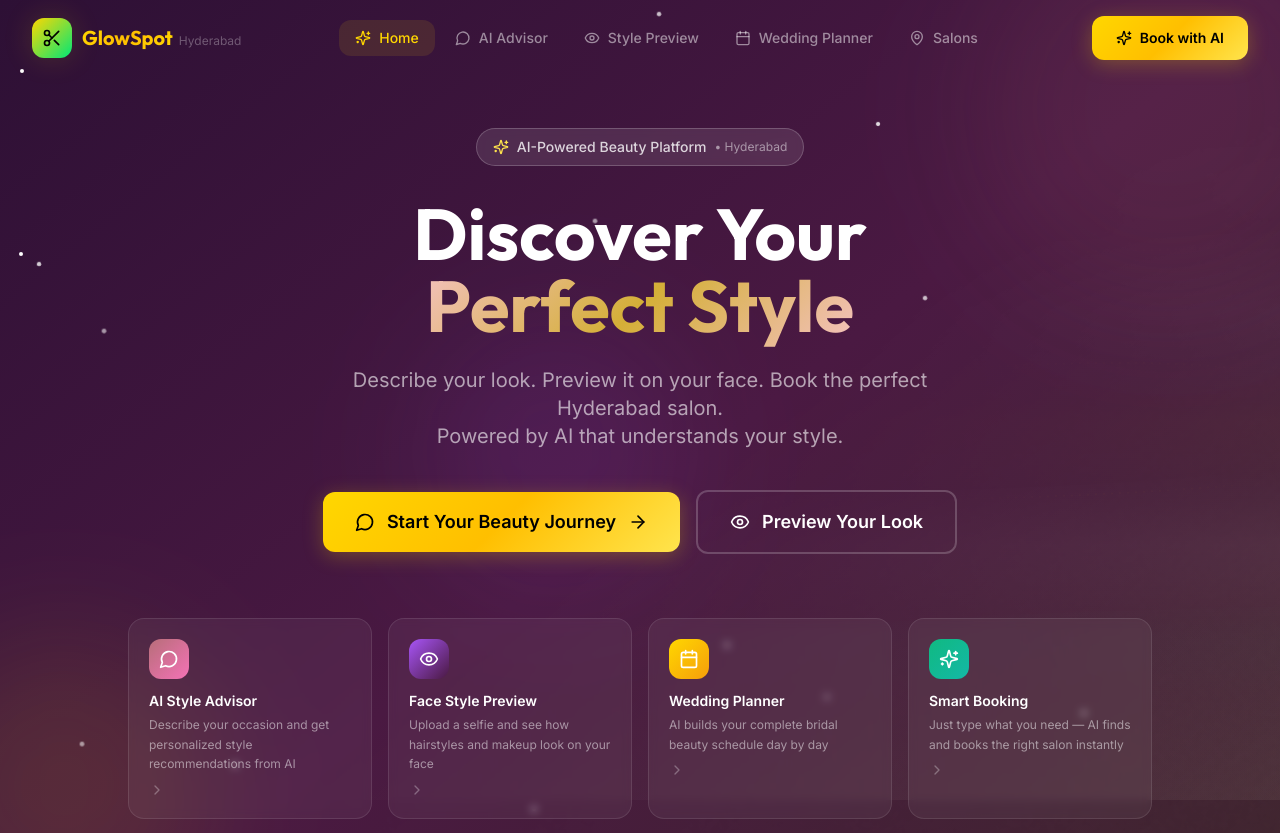
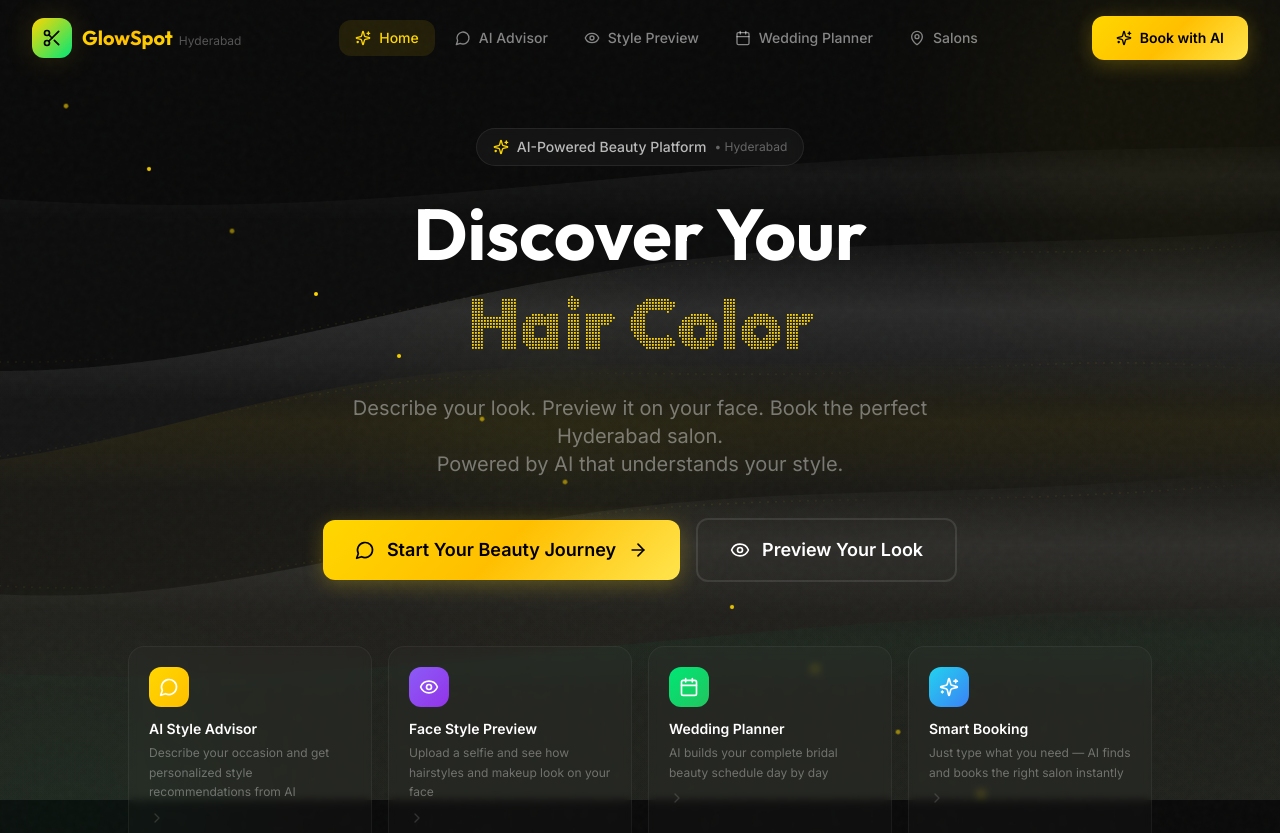
Before and after one commit to mithileshofficial06/glowspot, a Next.js app: page / in a window 1280 px wide. Shown: the top 833 px of the page. Built offline with nearby package versions, Linux system fonts and the light colour scheme.

Commit message:
Particle dispersal effect added

```diff
--- a/components/HeroSection.jsx
+++ b/components/HeroSection.jsx
@@ -1,6 +1,6 @@
 'use client';
 
-import { useState, useEffect } from 'react';
+import { useState, useEffect, useRef, useCallback } from 'react';
 import Link from 'next/link';
 import { Sparkles, Eye, Calendar, MessageCircle, Star, ArrowRight, ChevronRight } from 'lucide-react';
 
@@ -10,67 +10,284 @@ const features = [
     title: 'AI Style Advisor',
     desc: 'Describe your occasion and get personalized style recommendations from AI',
     href: '/advisor',
-    color: 'from-rose-gold to-pink-400',
+    color: 'from-neon-gold to-neon-amber',
   },
   {
     icon: Eye,
     title: 'Face Style Preview',
     desc: 'Upload a selfie and see how hairstyles and makeup look on your face',
     href: '/preview',
-    color: 'from-purple-500 to-plum',
+    color: 'from-violet-500 to-purple-600',
   },
   {
     icon: Calendar,
     title: 'Wedding Planner',
     desc: 'AI builds your complete bridal beauty schedule day by day',
     href: '/planner',
-    color: 'from-gold to-amber-500',
+    color: 'from-emerald-glow to-green-500',
   },
   {
     icon: Sparkles,
     title: 'Smart Booking',
     desc: 'Just type what you need — AI finds and books the right salon instantly',
     href: '/advisor',
-    color: 'from-emerald-500 to-teal-500',
+    color: 'from-cyan-400 to-blue-500',
   },
 ];
 
 const heroWords = ['Bridal Look', 'Hair Color', 'Perfect Style', 'Wedding Glow'];
 
+// ═══ Particle Text Engine ═══
+class Particle {
+  constructor(x, y, color) {
+    this.originX = x;
+    this.originY = y;
+    this.x = x;
+    this.y = y;
+    this.color = color;
+    this.size = 1.8;
+    // Scatter properties
+    this.scatterX = x + (Math.random() - 0.5) * 500;
+    this.scatterY = y + (Math.random() - 0.5) * 300;
+    this.scatterAngle = Math.random() * Math.PI * 2;
+    this.scatterSpeed = 1 + Math.random() * 3;
+    this.opacity = 1;
+    this.life = 1;
+  }
+
+  drawAssembled(ctx) {
+    ctx.fillStyle = this.color;
+    ctx.globalAlpha = this.opacity;
+    ctx.fillRect(this.x, this.y, this.size, this.size);
+  }
+}
+
+function getTextParticles(ctx, text, canvasWidth, canvasHeight, fontSize) {
+  const particles = [];
+
+  ctx.save();
+  ctx.font = `800 ${fontSize}px "Outfit", "Inter", system-ui, sans-serif`;
+  ctx.textAlign = 'center';
+  ctx.textBaseline = 'middle';
+  ctx.fillStyle = '#FFD700';
+  ctx.clearRect(0, 0, canvasWidth, canvasHeight);
+  ctx.fillText(text, canvasWidth / 2, canvasHeight / 2);
+  ctx.restore();
+
+  const imageData = ctx.getImageData(0, 0, canvasWidth, canvasHeight);
+  const data = imageData.data;
+  const gap = 3; // pixel sampling gap
+
+  for (let y = 0; y < canvasHeight; y += gap) {
+    for (let x = 0; x < canvasWidth; x += gap) {
+      const index = (y * canvasWidth + x) * 4;
+      const alpha = data[index + 3];
+      if (alpha > 128) {
+        const r = data[index];
+        const g = data[index + 1];
+        const b = data[index + 2];
+        particles.push(new Particle(x, y, `rgb(${r},${g},${b})`));
+      }
+    }
+  }
+
+  return particles;
+}
+
+// ═══ React Component ═══
 export default function HeroSection() {
-  const [currentWord, setCurrentWord] = useState(0);
+  const canvasRef = useRef(null);
   const [isVisible, setIsVisible] = useState(false);
+  const animationRef = useRef(null);
+  const stateRef = useRef({
+    phase: 'assembled',    // 'assembled' | 'dispersing' | 'scattered' | 'assembling'
+    progress: 0,
+    currentIndex: 0,
+    particles: [],
+    nextParticles: [],
+  });
+
+  const getFontSize = useCallback(() => {
+    if (typeof window === 'undefined') return 60;
+    if (window.innerWidth >= 1024) return 72;
+    if (window.innerWidth >= 768) return 56;
+    if (window.innerWidth >= 640) return 44;
+    return 34;
+  }, []);
 
   useEffect(() => {
     setIsVisible(true);
-    const interval = setInterval(() => {
-      setCurrentWord((prev) => (prev + 1) % heroWords.length);
-    }, 3000);
-    return () => clearInterval(interval);
-  }, []);
+
+    const canvas = canvasRef.current;
+    if (!canvas) return;
+    const ctx = canvas.getContext('2d');
+
+    const resize = () => {
+      const container = canvas.parentElement;
+      if (!container) return;
+      const rect = container.getBoundingClientRect();
+      canvas.width = rect.width;
+      canvas.height = rect.height;
+      // Re-generate particles on resize
+      const state = stateRef.current;
+      const fontSize = getFontSize();
+      state.particles = getTextParticles(ctx, heroWords[state.currentIndex], canvas.width, canvas.height, fontSize);
+      state.phase = 'assembled';
+      state.progress = 0;
+    };
+
+    resize();
+    window.addEventListener('resize', resize);
+
+    // Initial particle generation
+    const fontSize = getFontSize();
+    stateRef.current.particles = getTextParticles(ctx, heroWords[0], canvas.width, canvas.height, fontSize);
+
+    // Timing constants
+    const HOLD_TIME = 2000;        // How long text stays assembled (ms)
+    const DISPERSE_TIME = 1200;    // How long dispersion takes (ms)
+    const SCATTER_HOLD = 400;      // Brief pause while scattered
+    const ASSEMBLE_TIME = 1200;    // How long assembly takes (ms)
+
+    let lastTime = performance.now();
+    let holdTimer = 0;
+
+    const easeInOutCubic = (t) => t < 0.5 ? 4 * t * t * t : 1 - Math.pow(-2 * t + 2, 3) / 2;
+    const easeOutExpo = (t) => t === 1 ? 1 : 1 - Math.pow(2, -10 * t);
+
+    const animate = (timestamp) => {
+      const dt = timestamp - lastTime;
+      lastTime = timestamp;
+      const state = stateRef.current;
+
+      ctx.clearRect(0, 0, canvas.width, canvas.height);
+
+      if (state.phase === 'assembled') {
+        // Draw particles in their original positions
+        state.particles.forEach((p) => {
+          p.opacity = 1;
+          p.x = p.originX;
+          p.y = p.originY;
+          p.drawAssembled(ctx);
+        });
+        ctx.globalAlpha = 1;
+
+        holdTimer += dt;
+        if (holdTimer >= HOLD_TIME) {
+          holdTimer = 0;
+          state.phase = 'dispersing';
+          state.progress = 0;
+          // Assign new scatter targets
+          state.particles.forEach((p) => {
+            p.scatterAngle = Math.random() * Math.PI * 2;
+            p.scatterSpeed = 80 + Math.random() * 200;
+            p.scatterX = p.originX + Math.cos(p.scatterAngle) * p.scatterSpeed;
+            p.scatterY = p.originY + Math.sin(p.scatterAngle) * p.scatterSpeed;
+          });
+        }
+      } else if (state.phase === 'dispersing') {
+        state.progress += dt / DISPERSE_TIME;
+        const t = Math.min(state.progress, 1);
+        const ease = easeInOutCubic(t);
+
+        state.particles.forEach((p) => {
+          p.x = p.originX + (p.scatterX - p.originX) * ease;
+          p.y = p.originY + (p.scatterY - p.originY) * ease;
+          p.opacity = 1 - ease * 0.85;
+          p.drawAssembled(ctx);
+        });
+        ctx.globalAlpha = 1;
+
+        if (t >= 1) {
+          state.phase = 'scattered';
+          state.progress = 0;
+          holdTimer = 0;
+        }
+      } else if (state.phase === 'scattered') {
+        // Brief pause — particles barely visible
+        holdTimer += dt;
+        state.particles.forEach((p) => {
+          p.opacity = 0.08;
+          p.drawAssembled(ctx);
+        });
+        ctx.globalAlpha = 1;
+
+        if (holdTimer >= SCATTER_HOLD) {
+          holdTimer = 0;
+          // Move to next word
+          state.currentIndex = (state.currentIndex + 1) % heroWords.length;
+          const fontSize = getFontSize();
+          state.nextParticles = getTextParticles(ctx, heroWords[state.currentIndex], canvas.width, canvas.height, fontSize);
+
+          // Assign scattered start positions for new particles
+          state.nextParticles.forEach((p) => {
+            p.scatterAngle = Math.random() * Math.PI * 2;
+            p.scatterSpeed = 80 + Math.random() * 200;
+            p.scatterX = p.originX + Math.cos(p.scatterAngle) * p.scatterSpeed;
+            p.scatterY = p.originY + Math.sin(p.scatterAngle) * p.scatterSpeed;
+            p.x = p.scatterX;
+            p.y = p.scatterY;
+            p.opacity = 0;
+          });
+
+          state.particles = state.nextParticles;
+          state.phase = 'assembling';
+          state.progress = 0;
+        }
+      } else if (state.phase === 'assembling') {
+        state.progress += dt / ASSEMBLE_TIME;
+        const t = Math.min(state.progress, 1);
+        const ease = easeOutExpo(t);
+
+        state.particles.forEach((p) => {
+          p.x = p.scatterX + (p.originX - p.scatterX) * ease;
+          p.y = p.scatterY + (p.originY - p.scatterY) * ease;
+          p.opacity = ease;
+          p.drawAssembled(ctx);
+        });
+        ctx.globalAlpha = 1;
+
+        if (t >= 1) {
+          state.phase = 'assembled';
+          state.progress = 0;
+          holdTimer = 0;
+        }
+      }
+
+      animationRef.current = requestAnimationFrame(animate);
+    };
+
+    // Small delay to ensure fonts are loaded
+    setTimeout(() => {
+      resize();
+      animationRef.current = requestAnimationFrame(animate);
+    }, 300);
+
+    return () => {
+      cancelAnimationFrame(animationRef.current);
+      window.removeEventListener('resize', resize);
+    };
+  }, [getFontSize]);
 
   return (
     <section className="relative min-h-screen flex items-center justify-center overflow-hidden">
-      {/* Animated Background */}
-      <div className="absolute inset-0 bg-gradient-to-br from-plum-deep via-plum to-rose-gold/30" />
-
-      {/* Floating Orbs */}
+      {/* Background — relies on the global SilkBackground, just add subtle orbs */}
       <div className="absolute inset-0 overflow-hidden">
-        <div className="absolute w-96 h-96 rounded-full bg-rose-gold/10 blur-3xl -top-20 -right-20 animate-float" />
-        <div className="absolute w-72 h-72 rounded-full bg-gold/10 blur-3xl bottom-20 -left-20 animate-float" style={{ animationDelay: '2s' }} />
-        <div className="absolute w-64 h-64 rounded-full bg-purple-500/10 blur-3xl top-1/3 left-1/3 animate-float" style={{ animationDelay: '4s' }} />
+        <div className="absolute w-96 h-96 rounded-full bg-neon-gold/[0.04] blur-3xl -top-20 -right-20 animate-float" />
+        <div className="absolute w-72 h-72 rounded-full bg-emerald-glow/[0.03] blur-3xl bottom-20 -left-20 animate-float" style={{ animationDelay: '2s' }} />
+        <div className="absolute w-64 h-64 rounded-full bg-neon-gold/[0.02] blur-3xl top-1/3 left-1/3 animate-float" style={{ animationDelay: '4s' }} />
 
         {/* Sparkle Particles */}
-        {[...Array(20)].map((_, i) => (
+        {[...Array(15)].map((_, i) => (
           <div
             key={i}
-            className="absolute w-1 h-1 bg-white rounded-full animate-sparkle"
+            className="absolute w-1 h-1 bg-neon-gold rounded-full animate-sparkle"
             style={{
-              top: `${Math.random() * 100}%`,
-              left: `${Math.random() * 100}%`,
-              animationDelay: `${Math.random() * 3}s`,
-              animationDuration: `${2 + Math.random() * 3}s`,
-              opacity: 0.3 + Math.random() * 0.4,
+              top: `${10 + (i * 6)}%`,
+              left: `${5 + (i * 6.5)}%`,
+              animationDelay: `${i * 0.25}s`,
+              animationDuration: `${2 + (i % 3)}s`,
+              opacity: 0.2 + (i % 4) * 0.1,
             }}
           />
         ))}
@@ -80,33 +297,28 @@ export default function HeroSection() {
       <div className="relative z-10 max-w-7xl mx-auto px-4 sm:px-6 lg:px-8 py-32">
         <div className={`text-center transition-all duration-1000 ${isVisible ? 'opacity-100 translate-y-0' : 'opacity-0 translate-y-10'}`}>
           {/* Badge */}
-          <div className="inline-flex items-center gap-2 px-4 py-2 rounded-full bg-white/10 backdrop-blur-sm border border-white/20 mb-8">
-            <Sparkles className="w-4 h-4 text-gold-light" />
-            <span className="text-sm text-white/80 font-medium">AI-Powered Beauty Platform</span>
-            <span className="text-xs text-white/50">• Hyderabad</span>
+          <div className="inline-flex items-center gap-2 px-4 py-2 rounded-full bg-white/[0.04] backdrop-blur-sm border border-white/[0.08] mb-8">
+            <Sparkles className="w-4 h-4 text-neon-gold" />
+            <span className="text-sm text-white/70 font-medium">AI-Powered Beauty Platform</span>
+            <span className="text-xs text-white/35">• Hyderabad</span>
           </div>
 
-          {/* Headline */}
-          <h1 className="text-4xl sm:text-5xl md:text-6xl lg:text-7xl font-bold font-display text-white leading-tight mb-6">
+          {/* Headline with Particle Text */}
+          <h1 className="text-4xl sm:text-5xl md:text-6xl lg:text-7xl font-bold font-display text-white leading-tight mb-2">
             Discover Your
-            <br />
-            <span className="relative inline-block">
-              <span
-                className="gradient-text transition-all duration-500"
-                key={currentWord}
-                style={{
-                  background: 'linear-gradient(135deg, #F4C2C2, #D4AF37, #F4C2C2)',
-                  WebkitBackgroundClip: 'text',
-                  WebkitTextFillColor: 'transparent',
-                }}
-              >
-                {heroWords[currentWord]}
-              </span>
-            </span>
           </h1>
 
+          {/* Particle Canvas for rotating words */}
+          <div className="relative w-full max-w-3xl mx-auto" style={{ height: '100px' }}>
+            <canvas
+              ref={canvasRef}
+              className="w-full h-full"
+              style={{ width: '100%', height: '100%' }}
+            />
+          </div>
+
           {/* Subheadline */}
-          <p className="text-lg sm:text-xl text-white/60 max-w-2xl mx-auto mb-10 font-body leading-relaxed">
+          <p className="text-lg sm:text-xl text-white/40 max-w-2xl mx-auto mb-10 font-body leading-relaxed mt-4">
             Describe your look. Preview it on your face. Book the perfect Hyderabad salon.
             <br className="hidden sm:block" />
             Powered by AI that understands your style.
@@ -126,7 +338,7 @@ export default function HeroSection() {
             <Link
               href="/preview"
               id="hero-cta-preview"
-              className="group px-8 py-4 rounded-xl text-lg font-semibold text-white border-2 border-white/20 hover:border-rose-gold/50 hover:bg-white/5 transition-all duration-300 flex items-center gap-3"
+              className="group px-8 py-4 rounded-xl text-lg font-semibold text-white border-2 border-white/10 hover:border-neon-gold/30 hover:bg-white/[0.03] transition-all duration-300 flex items-center gap-3"
             >
               <Eye className="w-5 h-5" />
               Preview Your Look
@@ -142,36 +354,36 @@ export default function HeroSection() {
                   key={i}
                   href={feature.href}
                   id={`hero-feature-${i}`}
-                  className="group p-5 rounded-2xl bg-white/5 backdrop-blur-sm border border-white/10 hover:border-rose-gold/30 hover:bg-white/10 transition-all duration-500 text-left"
+                  className="group p-5 rounded-2xl bg-white/[0.02] backdrop-blur-sm border border-white/[0.05] hover:border-neon-gold/20 hover:bg-white/[0.04] transition-all duration-500 text-left"
                   style={{ animationDelay: `${i * 100}ms` }}
                 >
                   <div className={`w-10 h-10 rounded-xl bg-gradient-to-br ${feature.color} flex items-center justify-center mb-3 group-hover:scale-110 transition-transform duration-300`}>
                     <Icon className="w-5 h-5 text-white" />
                   </div>
                   <h3 className="text-sm font-semibold text-white mb-1">{feature.title}</h3>
-                  <p className="text-xs text-white/50 leading-relaxed">{feature.desc}</p>
-                  <ChevronRight className="w-4 h-4 text-white/30 mt-2 group-hover:text-rose-gold group-hover:translate-x-1 transition-all" />
+                  <p className="text-xs text-white/35 leading-relaxed">{feature.desc}</p>
+                  <ChevronRight className="w-4 h-4 text-white/15 mt-2 group-hover:text-neon-gold group-hover:translate-x-1 transition-all" />
                 </Link>
               );
             })}
           </div>
 
           {/* Trust Indicators */}
-          <div className="flex flex-wrap items-center justify-center gap-6 mt-12 text-white/40 text-sm">
+          <div className="flex flex-wrap items-center justify-center gap-6 mt-12 text-white/25 text-sm">
             <div className="flex items-center gap-2">
-              <Star className="w-4 h-4 text-gold fill-gold" />
+              <Star className="w-4 h-4 text-neon-gold fill-neon-gold" />
               <span>25+ Verified Salons</span>
             </div>
-            <div className="w-1 h-1 rounded-full bg-white/20" />
+            <div className="w-1 h-1 rounded-full bg-white/10" />
             <div>10 Hyderabad Neighborhoods</div>
-            <div className="w-1 h-1 rounded-full bg-white/20" />
+            <div className="w-1 h-1 rounded-full bg-white/10" />
             <div>5 AI-Powered Features</div>
           </div>
         </div>
       </div>
 
       {/* Bottom Gradient Fade */}
-      <div className="absolute bottom-0 left-0 right-0 h-32 bg-gradient-to-t from-cream to-transparent" />
+      <div className="absolute bottom-0 left-0 right-0 h-32 bg-gradient-to-t from-noir to-transparent" />
     </section>
   );
 }
```
